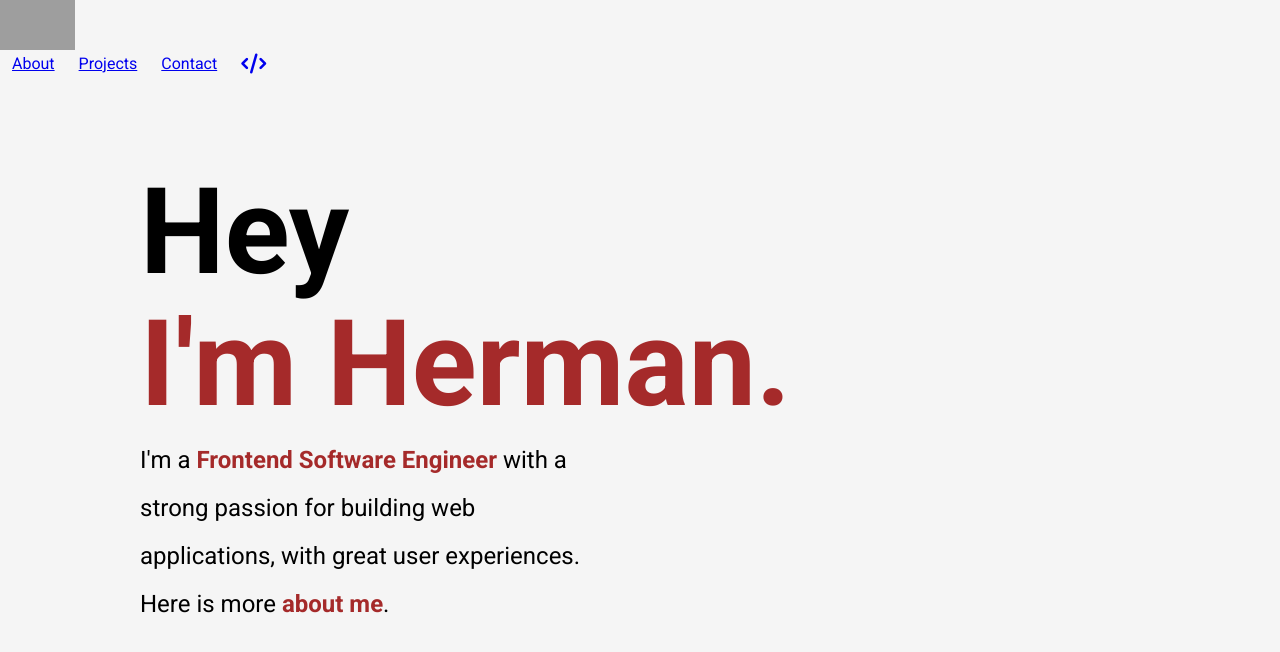
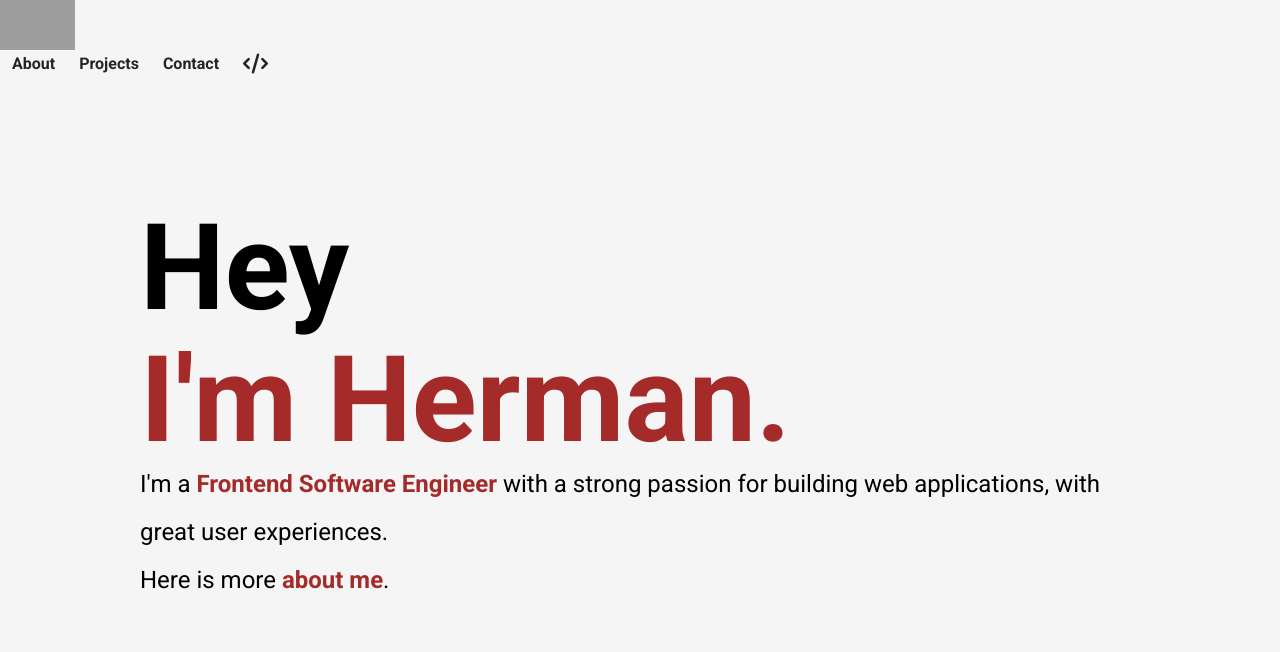
Before and after one commit to HermJr/FES-Portfolio, a plain HTML site: page index.html in a window 1280 px wide. Drawn offline with Linux system fonts and the light colour scheme; grey boxes are pictures that could not be loaded.

Commit message:
check styles

```diff
--- a/index.html
+++ b/index.html
@@ -5,7 +5,7 @@
   <meta name="viewport" content="width=device-width, initial-scale=1.0">
   <title>Herman Moothery</title>
   <link rel="stylesheet" href="style.css">
-  <script src="//kit.fontawesome.com/c8e4d183c2.js"> crossorigin="anonymous"></script>
+  <script src="//kit.fontawesome.com/c8e4d183c2.js"> crossorigin="anonymous"</script>
 </head>
 <body>
   <section id="landing-page">
--- a/style.css
+++ b/style.css
@@ -4,7 +4,7 @@
   margin: 0;
   padding: 0;
   box-sizing: border-box;
-  font-family: "Roboto", sans-serif;
+  font-family: 'Roboto', sans-serif;
 }
 
 li {
@@ -22,13 +22,13 @@ section {
 
 .title {
   font-size: 120px;
-  margin-bottom: 12px;
+  margin-top: 12px;
   text-align: left;
   line-height: 1;
 }
 
 .brown {
-  color: brown !important;
+  color: brown;
 }
 
 /*
@@ -36,6 +36,7 @@ section {
   LANDING PAGE
 
 */
+
 #landing-page {
   min-height: 100vh;
 }
@@ -49,17 +50,19 @@ section {
   max-width: 1000px;
 }
 
+
+.header__para {
+  font-size: 24px;
+  line-height: 2;
+  max-width: 450;
+}
+
+
 /*
 
   NAVIGATION
 
 */
-
-.header__para {
-  font-size: 24px;
-  line-height: 2;
-  max-width: 450px;
-}
 
 .nav {
   display: flex;
@@ -72,20 +75,19 @@ section {
 }
 
 #personal-logo {
+  width: 75px;
   height: 50px;
-  width: 75px;
 }
 
 .nav__link--list {
   display: flex;
 }
 
-
 .nav__link {
   margin: 0 12px;
 }
 
-.nav__link__anchor {
+.nav__link--anchor {
   text-decoration: none;
   font-size: 16px;
   color: #242424;
```
Also changed, not shown: 1 other file.
